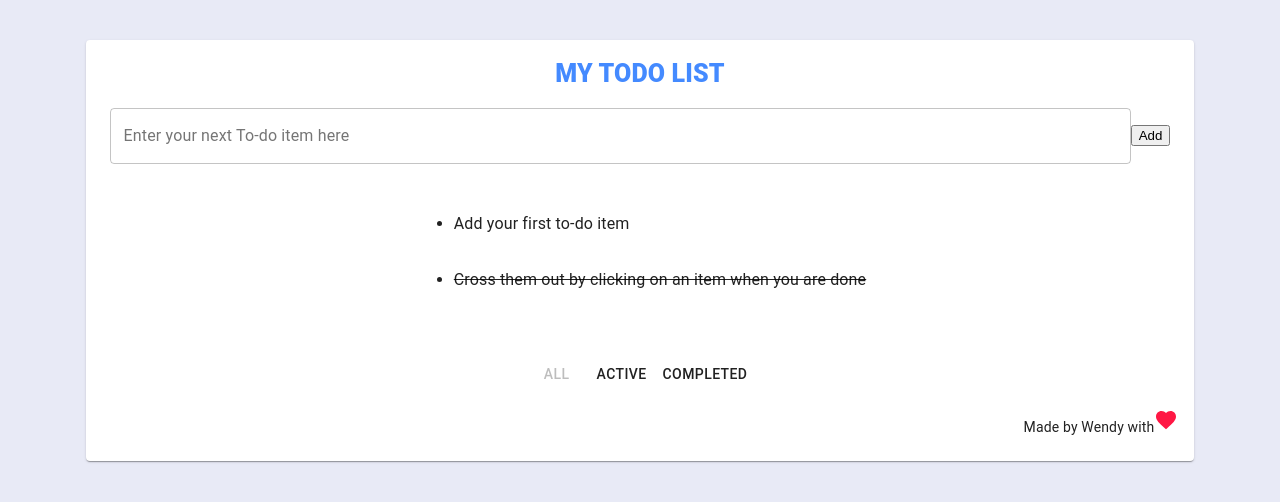
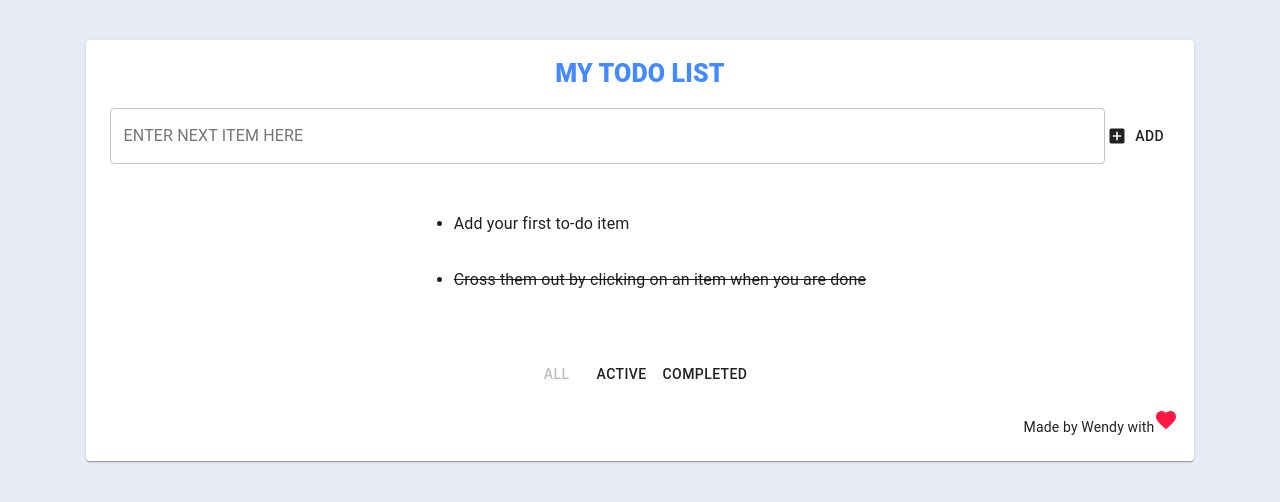
Before and after one commit to lynklody/shopping-website, a React (Create React App) app: page / in a window 1280 px wide. Shown: the top 502 px of the page. Built offline with nearby package versions, Linux system fonts and the light colour scheme.

Commit message:
*: minor changes in addtodo

```diff
--- a/src/component/AddTodo.js
+++ b/src/component/AddTodo.js
@@ -1,6 +1,8 @@
 import React, { Component } from 'react';
-import { Container, Box, Card, CardContent } from '@material-ui/core'
+import { Container, Box, Button } from '@material-ui/core'
 import TextField from '@material-ui/core/TextField';
+import AddBoxIcon from '@material-ui/icons/AddBox';
+import { blue } from '@material-ui/core/colors';
 
 class AddTodo extends Component {
 // const AddTodo = () => {
@@ -46,8 +48,8 @@ class AddTodo extends Component {
             justifyContent="center">
                 <TextField
                     id="outlined-textarea"
-                    label="Enter your next To-do item here"
-                    placeholder='Try pressing "Enter"'
+                    label="ENTER NEXT ITEM HERE"
+                    placeholder='Press "Enter" to enable multi-line input'
                     multiline
                     variant="outlined"
                     fullWidth
@@ -55,9 +57,17 @@ class AddTodo extends Component {
                     onChange={this.handleChange}
                 />
                 {/* <input value={this.props.text} onChange={this.handleChange} /> */}
-                <button
+                {/* <button
                     onClick={this.handleClick}
-                    >Add</button>
+                    >Add</button> */}
+                <Button
+                    onClick={this.handleClick}
+                    startIcon={<AddBoxIcon />}
+                    // color={blue.A200}
+                    // fontSize="30px"
+                    >
+                        Add
+                </Button>
             </Box>
             </Container>
         );
```
